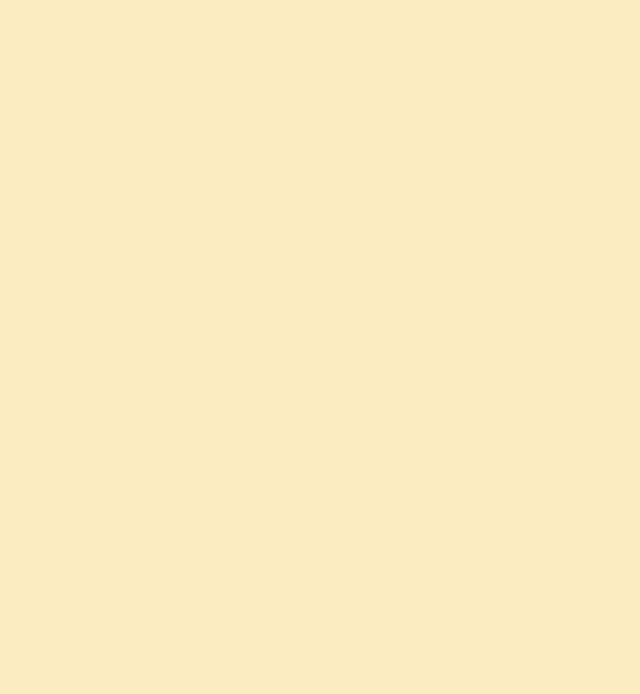
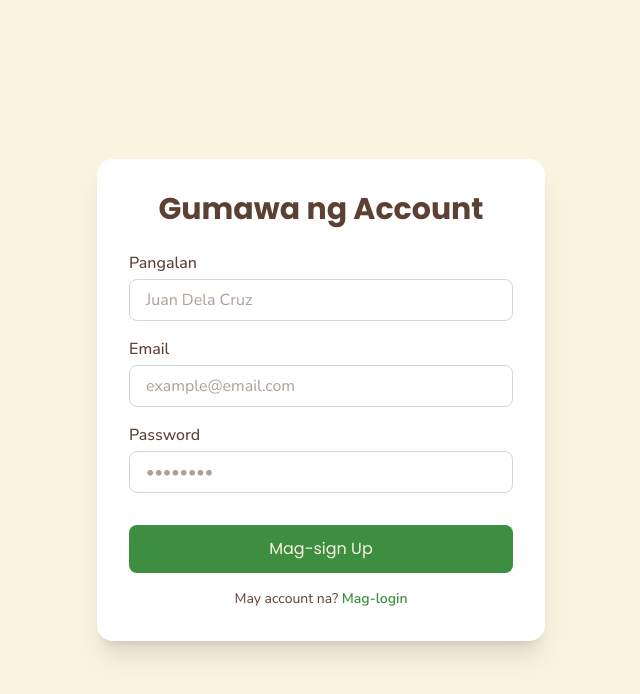
Before and after one commit to jeyeldotgit/BukidNext, a React (Vite) app: page /signup in a window 1280 px wide. Before the commit this address had no page. Shown: the top 694 px of the page, without its empty margins (319-959 px from the left). Built offline with nearby package versions, Linux system fonts and the light colour scheme.

Commit message:
added signup and login page

```diff
--- a/src/App.tsx
+++ b/src/App.tsx
@@ -2,12 +2,16 @@ import { Routes, Route } from "react-router-dom";
 
 //Pages
 import LandingPage from "./pages/LandingPage";
+import Signup from "./pages/auth/Signup";
+import Login from "./pages/auth/Login";
 
 const App = () => {
   return (
     <Routes>
       {/* Public Routes */}
       <Route path="/" element={<LandingPage />} />
+      <Route path="/login" element={<Login />} />
+      <Route path="/signup" element={<Signup />} />
     </Routes>
   );
 };
--- a/src/components/LandingPage/Features.tsx
+++ b/src/components/LandingPage/Features.tsx
@@ -57,7 +57,7 @@ const Features = () => {
           {features.map((feature, index) => (
             <div
               key={index}
-              className="bg-[#ffe5a8] p-6 rounded-2xl shadow-md flex flex-col items-center text-center hover:scale-105 transition-transform duration-300"
+              className="bg-[#ffe5a8] p-6 rounded-2xl shadow-lg hover:shadow-xl transform hover:-translate-y-1 transition duration-300"
             >
               {feature.icon}
               <h3 className="mt-4 font-semibold text-lg text-green-700">
--- a/src/components/LandingPage/Navbar.tsx
+++ b/src/components/LandingPage/Navbar.tsx
@@ -42,7 +42,12 @@ const Navbar = () => {
           </li>
         ))}
 
-        <button className="btn-neutral font-medium">Mag Sign-up</button>
+        <button
+          className="btn-neutral font-medium"
+          onClick={() => navigate("/signup")}
+        >
+          Mag Sign-up
+        </button>
       </ul>
 
       {/* Hamburger Icon (Mobile) */}
@@ -71,7 +76,12 @@ const Navbar = () => {
               </p>
             </li>
           ))}
-          <button className="btn-neutral container">Mag Sign-up</button>
+          <button
+            className="btn-neutral container"
+            onClick={() => navigate("/signup")}
+          >
+            Mag Sign-up
+          </button>
           {/* To fix this button style */}
         </ul>
       </div>
--- a/src/components/LandingPage/Resources.tsx
+++ b/src/components/LandingPage/Resources.tsx
@@ -38,7 +38,7 @@ const resources = [
 
 const Resources = () => {
   return (
-    <section className="w-full bg-[#faf3e0] py-16 px-6">
+    <section className="w-full py-16 px-6">
       <h2 className="text-3xl font-semibold text-center mb-16">
         Government Support & Tips{" "}
         <span className="text-malunggay-green">/ Mga Artikulo</span>
@@ -48,7 +48,7 @@ const Resources = () => {
         {resources.map((item, index) => (
           <div
             key={index}
-            className={`flex flex-col md:flex-row items-center gap-6 ${
+            className={`flex flex-col md:flex-row items-center gap-6 shadow-top pt-8 ${
               index % 2 === 1 ? "md:flex-row-reverse" : ""
             }`}
           >
--- /dev/null
+++ b/src/pages/auth/Login.tsx
@@ -0,0 +1,69 @@
+import { useState } from "react";
+import { Link } from "react-router-dom";
+
+const Login = () => {
+  const [email, setEmail] = useState("");
+  const [password, setPassword] = useState("");
+
+  const handleLogin = (e: React.FormEvent) => {
+    e.preventDefault();
+    console.log({ email, password });
+    // call your Supabase auth login function or backend logic here
+  };
+
+  return (
+    <div className="min-h-screen flex items-center justify-center bg-rice-husk-beige px-4">
+      <div className="w-full max-w-md bg-white rounded-2xl shadow-xl p-8">
+        <h2 className="text-3xl font-bold text-dark-soil-brown mb-6 text-center font-headline">
+          Mag-login sa iyong Account
+        </h2>
+
+        <form className="space-y-4" onSubmit={handleLogin}>
+          <div>
+            <label className="block mb-1 text-dark-soil-brown font-medium">
+              Email
+            </label>
+            <input
+              type="email"
+              className="w-full px-4 py-2 border border-gray-300 rounded-lg focus:outline-none focus:ring-2 focus:ring-malunggay-green font-body"
+              placeholder="example@email.com"
+              value={email}
+              onChange={(e) => setEmail(e.target.value)}
+              required
+            />
+          </div>
+
+          <div>
+            <label className="block mb-1 text-dark-soil-brown font-medium">
+              Password
+            </label>
+            <input
+              type="password"
+              className="w-full px-4 py-2 border border-gray-300 rounded-lg focus:outline-none focus:ring-2 focus:ring-malunggay-green font-body"
+              placeholder="••••••••"
+              value={password}
+              onChange={(e) => setPassword(e.target.value)}
+              required
+            />
+          </div>
+
+          <button type="submit" className="btn w-full mt-4">
+            Mag-login
+          </button>
+        </form>
+
+        <p className="text-center mt-4 text-sm text-dark-soil-brown font-body">
+          Wala ka pang account?{" "}
+          <Link
+            to="/signup"
+            className="text-malunggay-green font-semibold hover:underline"
+          >
+            Gumawa ng isa
+          </Link>
+        </p>
+      </div>
+    </div>
+  );
+};
+
+export default Login;
--- /dev/null
+++ b/src/pages/auth/Signup.tsx
@@ -0,0 +1,84 @@
+import { useState } from "react";
+import { Link } from "react-router-dom";
+
+const Signup = () => {
+  const [email, setEmail] = useState("");
+  const [name, setName] = useState("");
+  const [password, setPassword] = useState("");
+
+  const handleSignup = (e: React.FormEvent) => {
+    e.preventDefault();
+    console.log({ name, email, password });
+    // call your Supabase auth function or backend logic here
+  };
+
+  return (
+    <div className="min-h-screen flex items-center justify-center bg-rice-husk-beige px-4">
+      <div className="w-full max-w-md bg-white rounded-2xl shadow-xl p-8">
+        <h2 className="text-3xl font-bold text-dark-soil-brown mb-6 text-center font-headline">
+          Gumawa ng Account
+        </h2>
+
+        <form className="space-y-4" onSubmit={handleSignup}>
+          <div>
+            <label className="block mb-1 text-dark-soil-brown font-medium">
+              Pangalan
+            </label>
+            <input
+              type="text"
+              className="w-full px-4 py-2 border border-gray-300 rounded-lg focus:outline-none focus:ring-2 focus:ring-malunggay-green font-body"
+              placeholder="Juan Dela Cruz"
+              value={name}
+              onChange={(e) => setName(e.target.value)}
+              required
+            />
+          </div>
+
+          <div>
+            <label className="block mb-1 text-dark-soil-brown font-medium">
+              Email
+            </label>
+            <input
+              type="email"
+              className="w-full px-4 py-2 border border-gray-300 rounded-lg focus:outline-none focus:ring-2 focus:ring-malunggay-green font-body"
+              placeholder="example@email.com"
+              value={email}
+              onChange={(e) => setEmail(e.target.value)}
+              required
+            />
+          </div>
+
+          <div>
+            <label className="block mb-1 text-dark-soil-brown font-medium">
+              Password
+            </label>
+            <input
+              type="password"
+              className="w-full px-4 py-2 border border-gray-300 rounded-lg focus:outline-none focus:ring-2 focus:ring-malunggay-green font-body"
+              placeholder="••••••••"
+              value={password}
+              onChange={(e) => setPassword(e.target.value)}
+              required
+            />
+          </div>
+
+          <button type="submit" className="btn w-full mt-4">
+            Mag-sign Up
+          </button>
+        </form>
+
+        <p className="text-center mt-4 text-sm text-dark-soil-brown font-body">
+          May account na?{" "}
+          <Link
+            to="/login"
+            className="text-malunggay-green font-semibold hover:underline"
+          >
+            Mag-login
+          </Link>
+        </p>
+      </div>
+    </div>
+  );
+};
+
+export default Signup;
```
